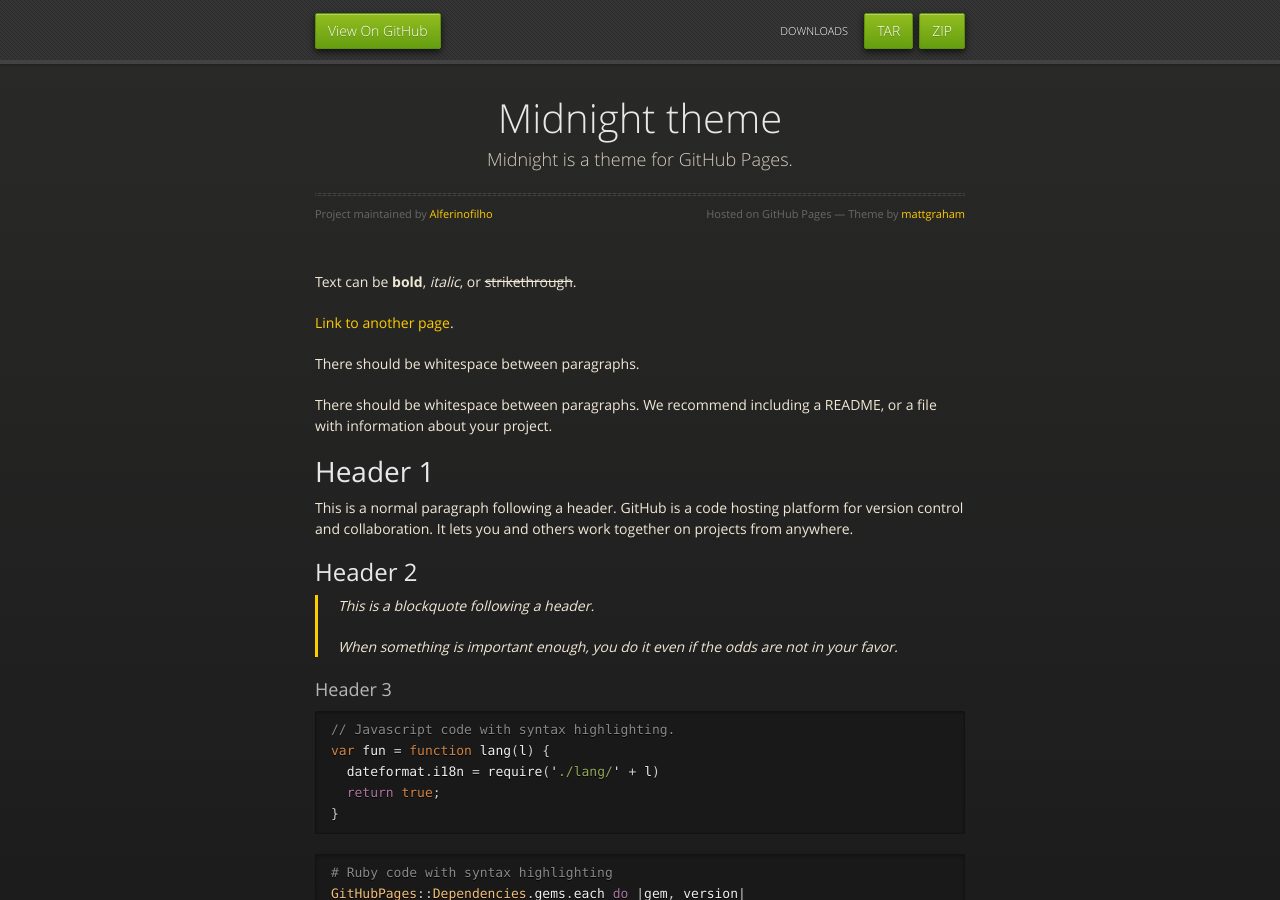
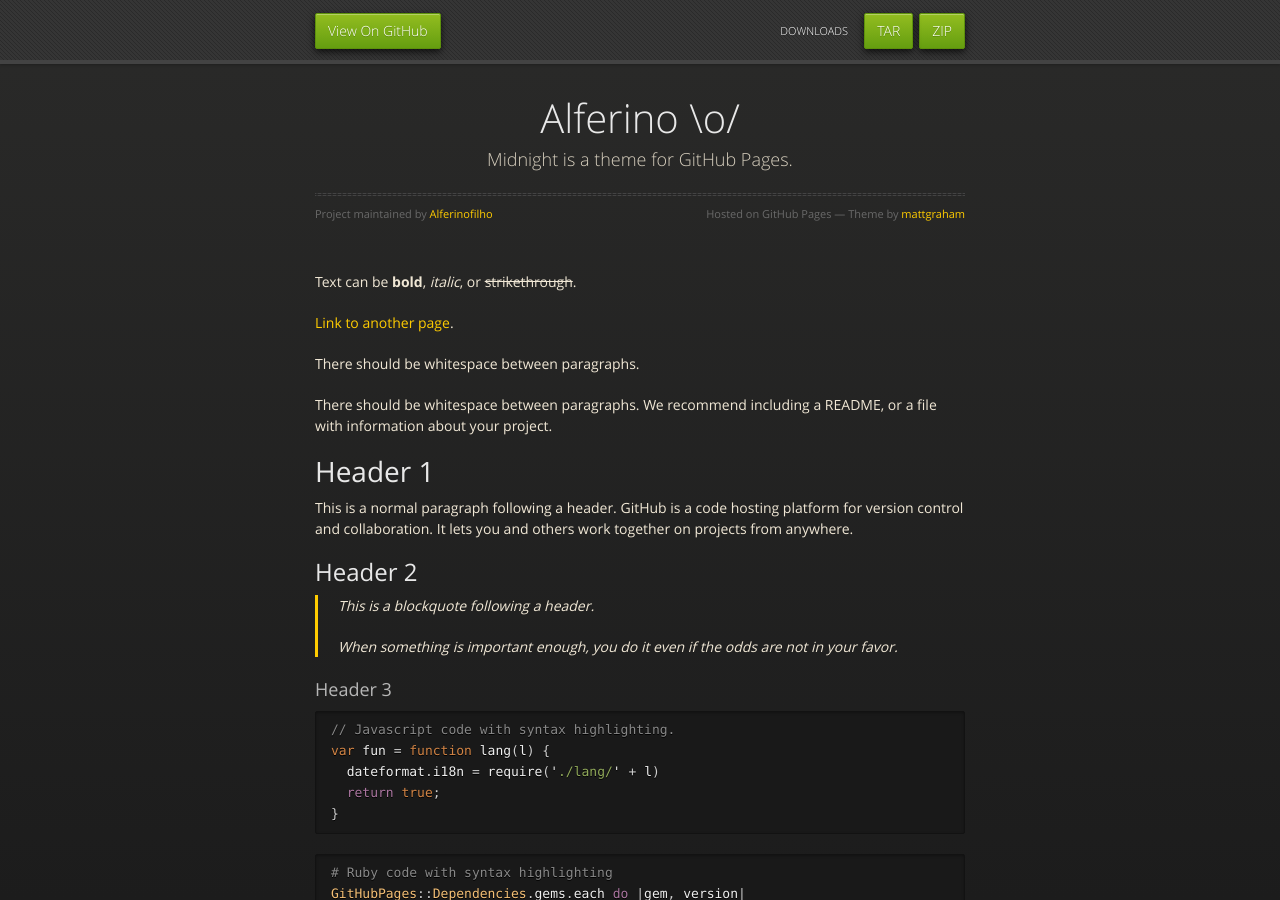
Before and after one commit to Alferinofilho/alferinofilho.github.io, a Jekyll site: the page built from index.md, in a window 1280 px wide and 900 px high. Built offline with Jekyll 4.4.1, drawn with Linux system fonts in a browser that asks for light colours.

Commit message:
mensagem

```diff
--- a/_config.yml
+++ b/_config.yml
@@ -1,4 +1,4 @@
-title: Midnight theme
+title: Alferino \o/
 description: Midnight is a theme for GitHub Pages.
 show_downloads: true
 google_analytics:
```
